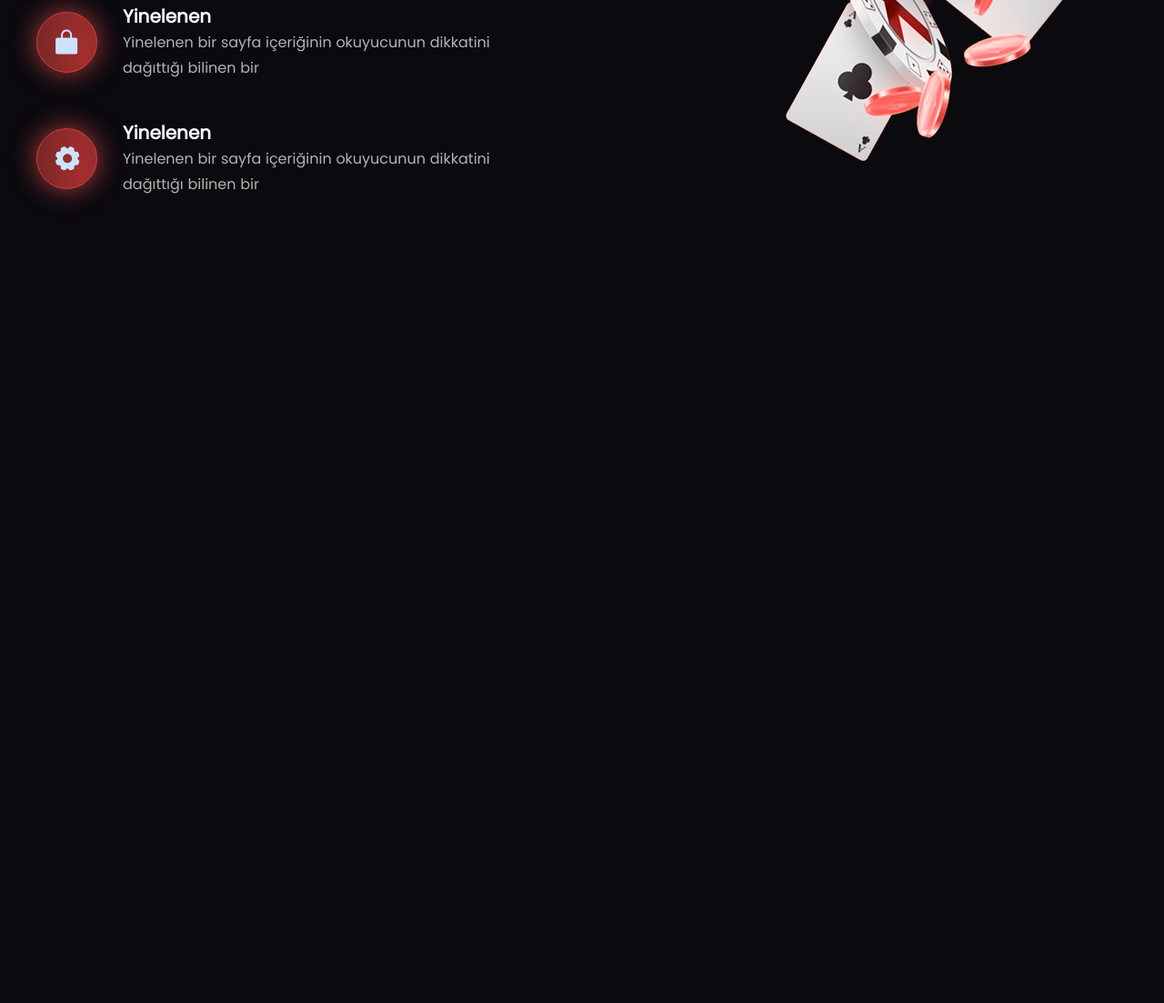
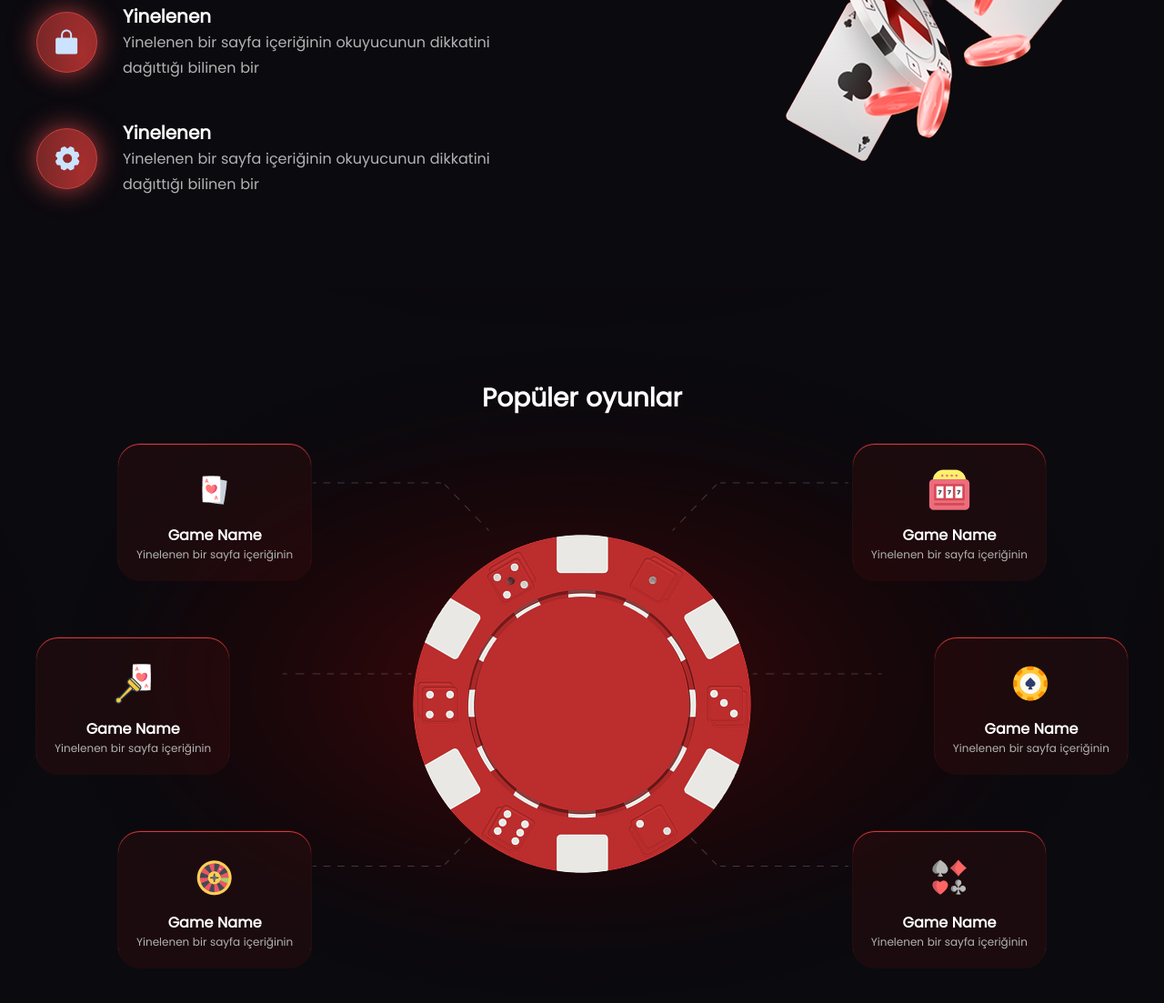
Before and after one commit to ayda-sh/Online-Casino, a plain HTML site: page index.html in a window 1280 px wide. Shown: the part 1198-2301 px from the top of the page at 91% size. Before the commit the page ends 1515 px from the top, so only its background shows below. Drawn offline with Linux system fonts and the light colour scheme.

Commit message:
popular games section completed

```diff
--- a/assets/css/style.css
+++ b/assets/css/style.css
@@ -21,6 +21,7 @@
     --color-light-gray-3: #F7F7F7;
     --color-bg: #0b0a0f;
     --color-border-red: #d74342;
+    --color-game-box: #44101047;
 }
 
 body {
@@ -194,3 +195,60 @@ a {
 .features-sec .rightside-features {
     position: relative;
 }
+
+.games-sec {
+    padding: 100px 0;
+    background-image: url(../images/Group\ 1\ \(2\).png);
+    background-size: auto;
+    background-position-x: center;
+    background-position-y: center;
+}
+
+.games-sec .games-title {
+    color: #fff;
+    font-size: 28px;
+    font-weight: 600;
+    text-align: center;
+    margin-bottom: 30px;
+}
+
+.games-sec .popular-games {
+    display: flex;
+    justify-content: space-between;
+    align-items: center;
+}
+
+.games-sec .games-col {
+    display: flex;
+    flex-direction: column;
+    gap: 63px;
+}
+
+.games-sec .popular-games .games-box {
+    text-align: center;
+    background: var(--color-game-box);
+    box-shadow: 0px -1px 1px #F13D3D;
+    border-radius: 24px;
+    padding: 20px;
+
+
+}
+
+.games-sec .popular-games .games-box h4 {
+    color: #fff;
+    font-weight: 600;
+}
+
+.games-sec .popular-games .games-box p {
+    color: var(--color-gray);
+    font-size: 12px;
+    font-weight: 300;
+}
+
+.games-sec .popular-games .games-box1, .games-sec .popular-games .games-box3, .games-sec .popular-games .games-box5 {
+    margin-left: 90px;
+}
+
+.games-sec .popular-games .games-box2, .games-sec .popular-games .games-box4, .games-sec .popular-games .games-box6 {
+    margin-right: 90px;
+}
--- a/index.html
+++ b/index.html
@@ -81,6 +81,52 @@
            </div>
 
         </section>
+
+
+        <section class="games-sec">
+            <div class="container">
+                <h2 class="games-title">Popüler oyunlar</h2>
+                <div class="popular-games">
+                    <div class="games-col">
+                        <div class="games-box games-box1">
+                            <img src="./assets/images/game-box-1.png" alt="">
+                            <h4>Game Name</h4>
+                            <p>Yinelenen bir sayfa içeriğinin</p>
+                        </div>
+                        <div class="games-box games-box2">
+                            <img src="./assets/images/game-box-2.png" alt="">
+                            <h4>Game Name</h4>
+                            <p>Yinelenen bir sayfa içeriğinin</p>
+                        </div>
+                        <div class="games-box games-box3">
+                            <img src="./assets/images/game-box-3.png" alt="">
+                            <h4>Game Name</h4>
+                            <p>Yinelenen bir sayfa içeriğinin</p>
+                        </div>
+                    </div>
+                    <div>
+                        <img src="./assets/images/popular-games.png" alt="">
+                    </div>
+                    <div class="games-col">
+                        <div class="games-box games-box4">
+                            <img src="./assets/images/game-box-4.png" alt="">
+                            <h4>Game Name</h4>
+                            <p>Yinelenen bir sayfa içeriğinin</p>
+                        </div>
+                        <div class="games-box games-box5">
+                            <img src="./assets/images/game-box-5.png" alt="">
+                            <h4>Game Name</h4>
+                            <p>Yinelenen bir sayfa içeriğinin</p>
+                        </div>
+                        <div class="games-box games-box6">
+                            <img src="./assets/images/game-box-6.png" alt="">
+                            <h4>Game Name</h4>
+                            <p>Yinelenen bir sayfa içeriğinin</p>
+                        </div>
+                    </div>
+                </div>
+            </div>
+        </section>
     </main>
 
 
```
Also changed, not shown: assets/images/Group 1 (1).png (added), assets/images/Group 1 (2).png (added), assets/images/game-box-1.png (added), assets/images/game-box-2.png (added), assets/images/game-box-3.png (added), assets/images/game-box-4.png (added), assets/images/game-box-5.png (added), assets/images/game-box-6.png (added), assets/images/games-sec.png (added), assets/images/popular-games.png (renamed from assets/images/image 253.png).
